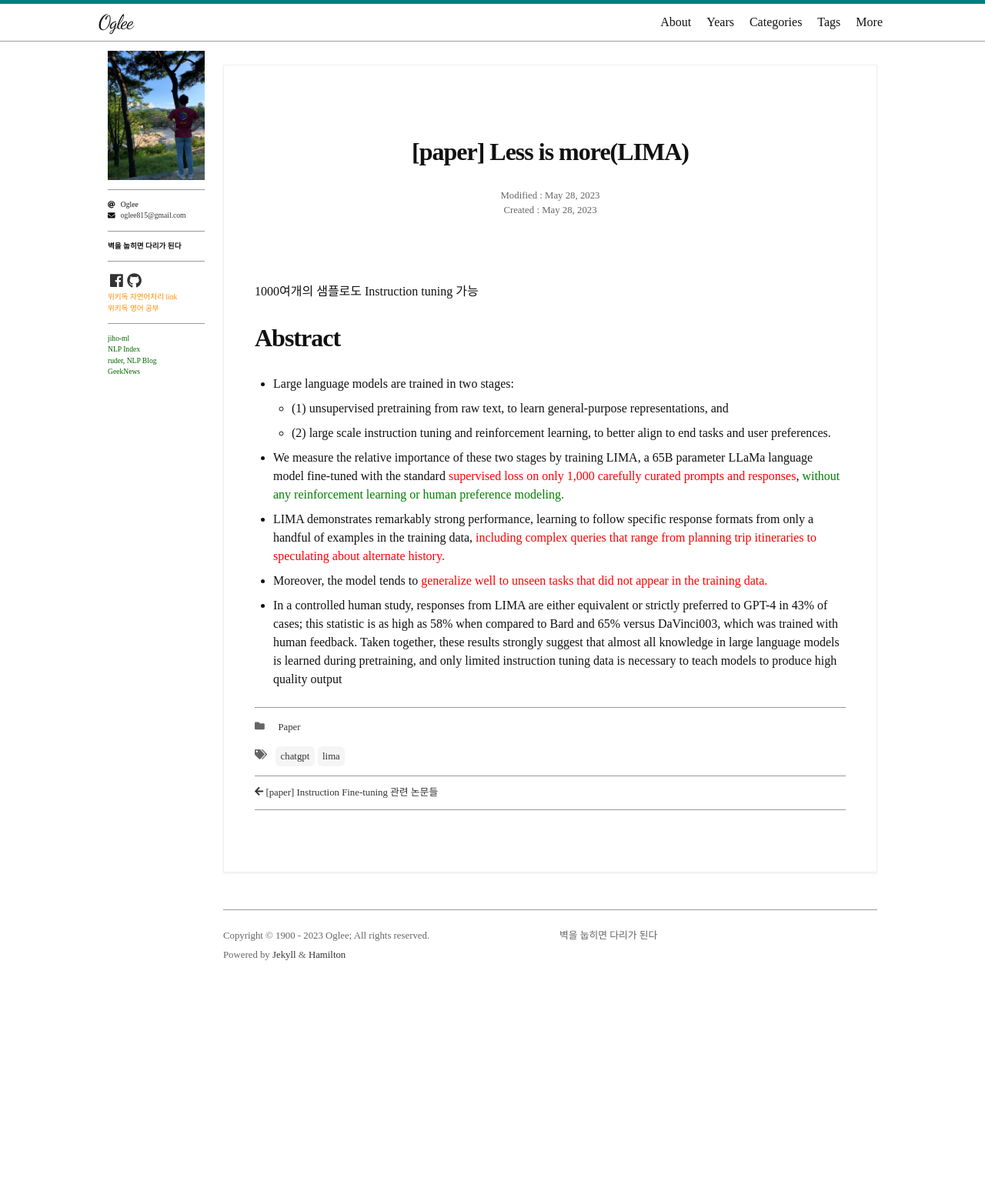
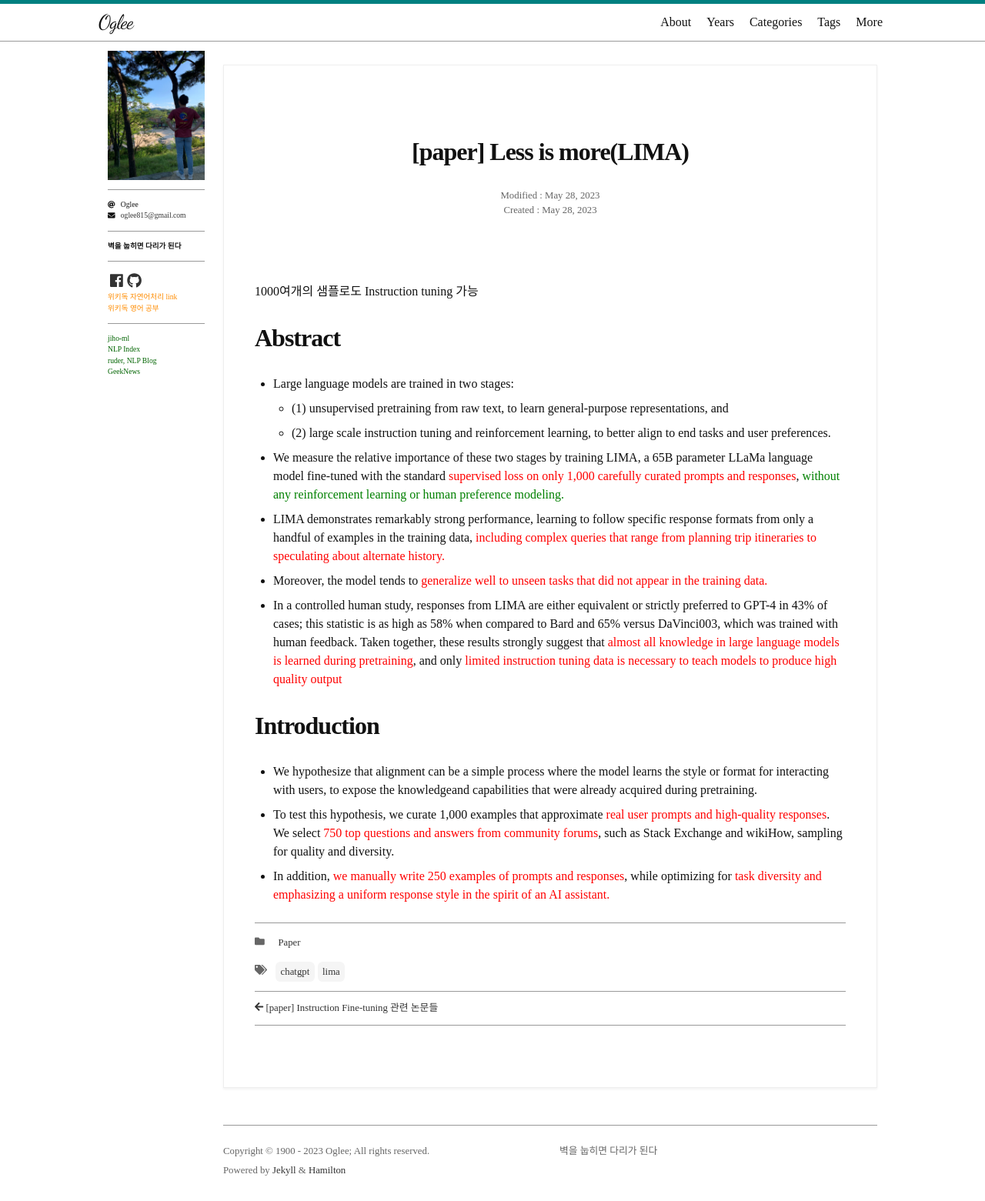
Before and after one commit to oglee815/oglee815_old.github.io, a Jekyll site: the page built from _posts/1900-01-01-paper-lima.md, in a window 1280 px wide. Shown: the whole page at 77% size. Built offline with Jekyll 4.4.1, drawn with Linux system fonts in a browser that asks for light colours; nearby versions of some CDN libraries; some web fonts are replaced; a script that is not in the unit is left out; comment, search, counter and statistics services are not loaded.

Commit message:
Update 1900-01-01-paper-lima.md

```diff
--- a/_posts/1900-01-01-paper-lima.md
+++ b/_posts/1900-01-01-paper-lima.md
@@ -32,10 +32,10 @@ g{color:Green}
 - LIMA demonstrates remarkably strong performance, learning to follow specific response formats from only a handful of
 examples in the training data, <r>including complex queries that range from planning trip itineraries to speculating about alternate history.</r>
 - Moreover, the model tends to <r>generalize well to unseen tasks that did not appear in the training data.</r>
-- In a
-controlled human study, responses from LIMA are either equivalent or strictly
-preferred to GPT-4 in 43% of cases; this statistic is as high as 58% when compared
-to Bard and 65% versus DaVinci003, which was trained with human feedback.
-Taken together, these results strongly suggest that almost all knowledge in large
-language models is learned during pretraining, and only limited instruction tuning
-data is necessary to teach models to produce high quality output
+- In a controlled human study, responses from LIMA are either equivalent or strictly preferred to GPT-4 in 43% of cases; this statistic is as high as 58% when compared to Bard and 65% versus DaVinci003, which was trained with human feedback.
+Taken together, these results strongly suggest that <r>almost all knowledge in large language models is learned during pretraining</r>, and only <r>limited instruction tuning data is necessary to teach models to produce high quality output</r>
+
+# Introduction
+- We hypothesize that alignment can be a simple process where the model learns the style or format for interacting with users, to expose the knowledgeand capabilities that were already acquired during pretraining.
+- To test this hypothesis, we curate 1,000 examples that approximate <r>real user prompts and high-quality responses</r>. We select <r>750 top questions and answers from community forums</r>, such as Stack Exchange and wikiHow, sampling for quality and diversity.
+- In addition, <r>we manually write 250 examples of prompts and responses</r>, while optimizing for <r>task diversity and emphasizing a uniform response style in the spirit of an AI assistant.</r>
```
